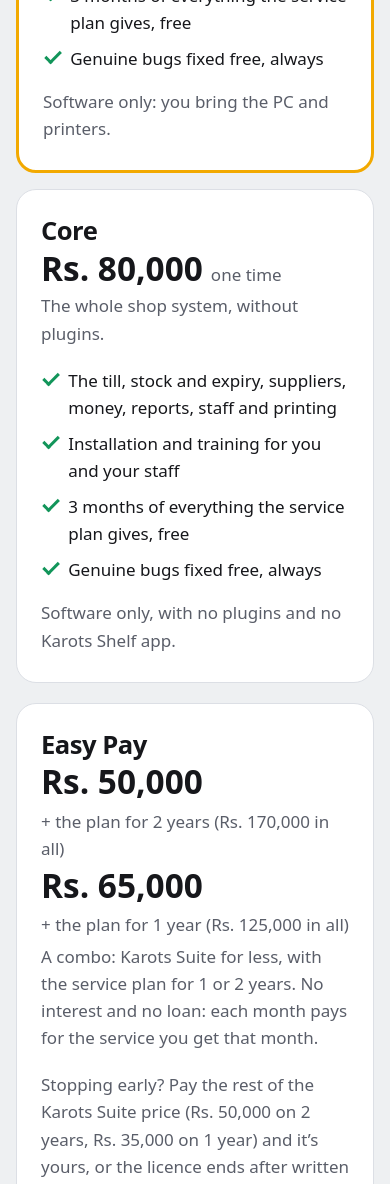
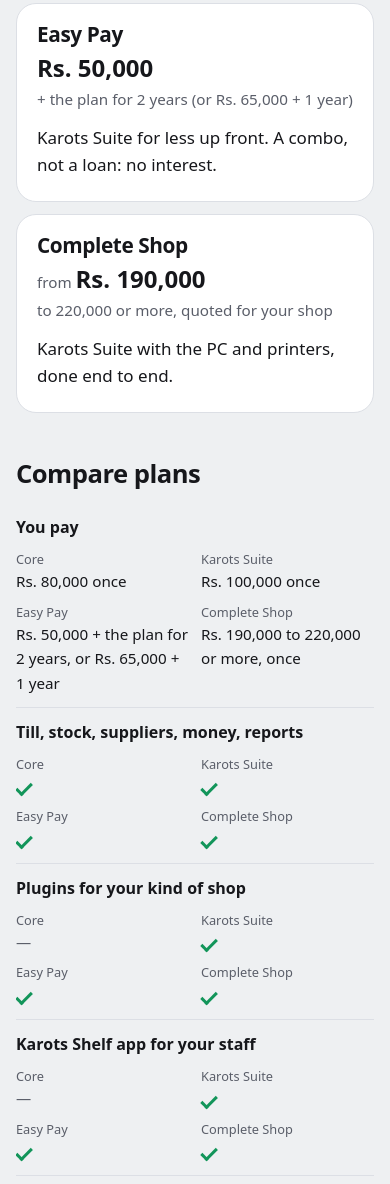
Before and after one commit to Adhnan23/karots-pos-site, an Astro site: page /pricing in a window 390 px wide. Shown: the part 816-2000 px from the top of the page. Built offline with nearby package versions, Linux system fonts and the light colour scheme; Astro itself is replaced by a stand-in of ours; a web font is replaced by a local one.

Commit message:
feat: pricing laid out for four plans — a row of price tags (Core, Karots Suite, Easy Pay, Complete Shop) and a Compare plans table (on a phone each row stacks with the plans labelled); the who-pays and requirements tables stack the same way

```diff
--- a/src/data/pricing.ts
+++ b/src/data/pricing.ts
@@ -1,55 +1,33 @@
 // Prices (user, 2026-11-22). The one place the site's figures live: the pricing page, the FAQ, JSON-LD and llms.txt read them.
 export const PLANS = [
-  {
-    id: 'suite', name: 'Karots Suite', price: 100000, featured: true,
-    line: 'Everything, with the plugins your shop wants.',
-    without: 'Software only: you bring the PC and printers.',
-    gets: ['Everything in Core', 'The plugins your kind of shop wants', 'Karots Shelf, the app your staff use to put products in'],
-  },
-  {
-    id: 'core', name: 'Core', price: 80000, featured: false,
-    line: 'The whole shop system, without plugins.',
-    gets: ['The till, stock and expiry, suppliers, money, reports, staff and printing'],
-    without: 'Software only, with no plugins and no Karots Shelf app.',
-  },
+  { id: 'suite', name: 'Karots Suite', price: 100000 },
+  { id: 'core', name: 'Core', price: 80000 },
 ]
 
-/** A combo, not credit (user, 2026-11-24): Karots Suite at a lower price with 2 years of the service plan; no interest. */
-export const EASY_PAY = {
-  name: 'Easy Pay',
-  options: [
-    { months: 24, start: 50000, total: 170000, rest: 50000 },
-    { months: 12, start: 65000, total: 125000, rest: 35000 },
-  ],
-  line: 'A combo: Karots Suite for less, with the service plan for 1 or 2 years. No interest and no loan: each month pays for the service you get that month.',
-  gets: [
-    'Everything in Karots Suite',
-    'The service plan for the whole time: support, upgrades, small changes and cloud backup',
-    'Rs. 5,000 a month or Rs. 60,000 a year',
-    'After that the licence is fully yours; keep the plan if you like',
-    'Genuine bugs fixed free, always',
-  ],
-  note: 'Stopping early? Pay the rest of the Karots Suite price (Rs. 50,000 on 2 years, Rs. 35,000 on 1 year) and it’s yours, or the licence ends after written notice. Your data always stays yours.',
-}
+/** The four ways to buy (user, 2026-11-22 and 2026-11-24). Karots Suite and Core are software only. */
+export const TIERS = [
+  { id: 'core', name: 'Core', price: 'Rs. 80,000', unit: 'one time', for: 'The till, stock, suppliers, money and reports. Software only, no plugins.' },
+  { id: 'suite', name: 'Karots Suite', price: 'Rs. 100,000', unit: 'one time', for: 'Everything, with the plugins your kind of shop wants. Software only.', featured: true },
+  { id: 'easy', name: 'Easy Pay', price: 'Rs. 50,000', unit: '+ the plan for 2 years (or Rs. 65,000 + 1 year)', for: 'Karots Suite for less up front. A combo, not a loan: no interest.' },
+  { id: 'complete', name: 'Complete Shop', price: 'Rs. 190,000', unit: 'to 220,000 or more, quoted for your shop', from: true, for: 'Karots Suite with the PC and printers, done end to end.' },
+] as const
 
-/** Karots Suite with the hardware (user, 2026-11-24): quoted per shop, the price moves with the hardware chosen. */
-export const COMPLETE = {
-  name: 'Complete Shop', from: 190000, to: 220000,
-  line: 'Karots Suite with the hardware, done end to end: we buy it, set it all up at your shop and hand it over ready to sell.',
-  gets: [
-    'Everything in Karots Suite',
-    'A PC set up for your shop',
-    'Receipt and label printing: one 2-in-1 printer, or two separate printers',
-    'A barcode scanner and a cash drawer, if you want them',
-    'Installation and training for you and your staff',
-    '6 months of everything the service plan gives, free',
-    '6 months’ warranty on the hardware we supply: if it breaks, we sort it out',
-  ],
-  note: 'The price depends on what you choose: the PC, one printer or two, a scanner, a cash drawer. Extra cashier PCs and other hardware add to it. We quote your shop before anything is bought. Putting your products in is extra, at the same Rs. 10 a product.',
-}
+/** The comparison: true = included, false = not, text = what it is. Columns follow TIERS. */
+export const COMPARE: { what: string; cells: (string | boolean)[] }[] = [
+  { what: 'You pay', cells: ['Rs. 80,000 once', 'Rs. 100,000 once', 'Rs. 50,000 + the plan for 2 years, or Rs. 65,000 + 1 year', 'Rs. 190,000 to 220,000 or more, once'] },
+  { what: 'Till, stock, suppliers, money, reports', cells: [true, true, true, true] },
+  { what: 'Plugins for your kind of shop', cells: [false, true, true, true] },
+  { what: 'Karots Shelf app for your staff', cells: [false, true, true, true] },
+  { what: 'Installation and training', cells: [true, true, true, true] },
+  { what: 'Service plan included', cells: ['First 3 months', 'First 3 months', 'The whole 1 or 2 years', 'First 6 months'] },
+  { what: 'Genuine bugs fixed free, always', cells: [true, true, true, true] },
+  { what: 'PC, printers, scanner, cash drawer', cells: ['You bring them', 'You bring them', 'You bring them', 'We supply and set them up'] },
+  { what: 'Hardware warranty from us', cells: [false, false, false, '6 months'] },
+  { what: 'The licence is fully yours', cells: ['At once', 'At once', 'After the 1 or 2 years', 'At once'] },
+]
 
-/** What every shop gets with either plan. */
-export const INCLUDED = ['Installation and training for you and your staff', '3 months of everything the service plan gives, free', 'Genuine bugs fixed free, always']
+/** Stopping Easy Pay early: the rest of the Karots Suite price. */
+export const EASY_REST = { twoYears: 50000, oneYear: 35000 }
 
 /** A Core shop moving up to Karots Suite pays the difference. */
 export const CORE_TO_SUITE = 20000
--- a/src/pages/pricing.astro
+++ b/src/pages/pricing.astro
@@ -2,7 +2,7 @@
 import Base from '../layouts/Base.astro'
 import Button from '../components/Button.astro'
 import { CONTACT } from '../data/site'
-import { CASHIER_PC, COMPLETE, CORE_TO_SUITE, EASY_PAY, DISK_YEAR, INCLUDED, PLANS, PRODUCT_ENTRY, REQUIREMENTS, SERVICE, WHO_PAYS, rs } from '../data/pricing'
+import { CASHIER_PC, COMPARE, CORE_TO_SUITE, DISK_YEAR, EASY_REST, PRODUCT_ENTRY, REQUIREMENTS, SERVICE, TIERS, WHO_PAYS, rs } from '../data/pricing'
 import { softwareApplication } from '../lib/jsonld'
 ---
 <Base title="Pricing — Karots Suite" description={`Karots Suite ${rs(100000)} or Core ${rs(80000)}, once. Bugs fixed free, always; 3 months of the service plan free, then ${rs(SERVICE.monthly)} a month if you want it.`} path="/pricing/" jsonLd={[softwareApplication(Astro.site!)]}>
@@ -10,44 +10,44 @@ import { softwareApplication } from '../lib/jsonld'
     <h1>Pricing</h1>
     <p class="lede">Pay once for the software, and it is yours to use for as long as you like. Genuine bugs are fixed free, always. After your first 3 months, the service plan brings support, upgrades and cloud backup if you want them.</p>
 
-    <div class="plans">
-      {PLANS.map((p) => (
-        <section class:list={['plan', { featured: p.featured }]} aria-labelledby={`plan-${p.id}`}>
-          <h2 id={`plan-${p.id}`}>{p.name}</h2>
-          <p class="price"><span class="n">{rs(p.price)}</span> <span class="once">one time</span></p>
-          <p class="line">{p.line}</p>
-          <ul>
-            {[...p.gets, ...INCLUDED].map((g) => <li>{g}</li>)}
-          </ul>
-          {p.without && <p class="without">{p.without}</p>}
-        </section>
+    <ol class="tiers" aria-label="Plans">
+      {TIERS.map((t) => (
+        <li class:list={['tier', { featured: 'featured' in t && t.featured }]}>
+          <h2>{t.name}</h2>
+          <p class="tag">{'from' in t && t.from && <span class="unit">from </span>}<span class="n">{t.price}</span></p>
+          <p class="unit">{t.unit}</p>
+          <p class="for">{t.for}</p>
+        </li>
       ))}
-    </div>
+    </ol>
 
-    <section class="plan complete" aria-labelledby="plan-easy">
-      <div>
-        <h2 id="plan-easy">{EASY_PAY.name}</h2>
-        {EASY_PAY.options.map((o) => (
-          <p class="price"><span class="n">{rs(o.start)}</span> <span class="once">+ the plan for {o.months / 12 === 1 ? '1 year' : `${o.months / 12} years`} ({rs(o.total)} in all)</span></p>
-        ))}
-        <p class="line">{EASY_PAY.line}</p>
-        <p class="without">{EASY_PAY.note}</p>
+    <section class="block" aria-labelledby="compare">
+      <h2 id="compare">Compare plans</h2>
+      <div class="scroll" tabindex="0" aria-label="Plan comparison, scrolls sideways on a phone">
+        <table class="compare stack">
+          <colgroup><col class="what" />{TIERS.map(() => <col />)}</colgroup>
+          <thead><tr><th></th>{TIERS.map((t) => <th scope="col" class:list={{ hl: t.id === 'suite' }}>{t.name}</th>)}</tr></thead>
+          <tbody>
+            {COMPARE.map((r) => (
+              <tr>
+                <th scope="row">{r.what}</th>
+                {r.cells.map((c, i) => (
+                  <td class:list={{ hl: TIERS[i].id === 'suite' }} data-label={TIERS[i].name}>
+                    {c === true ? <span class="yes" role="img" aria-label="Yes"></span> : c === false ? <span class="no" aria-label="No">—</span> : c}
+                  </td>
+                ))}
+              </tr>
+            ))}
+          </tbody>
+        </table>
       </div>
-      <ul>{EASY_PAY.gets.map((g) => <li>{g}</li>)}</ul>
+      <ul class="know">
+        <li><b>Karots Suite and Core are the software only:</b> you bring your own PC and printers, and their faults are for their seller’s warranty.</li>
+        <li><b>Easy Pay</b> is a combo, not a loan: each month pays for the service you get that month. It comes to Rs. 170,000 in all over 2 years, or Rs. 125,000 over 1 year. Stopping early? Pay the rest of the Karots Suite price ({rs(EASY_REST.twoYears)} on 2 years, {rs(EASY_REST.oneYear)} on 1 year) and it’s yours, or the licence ends after written notice. Your data always stays yours.</li>
+        <li><b>Complete Shop</b> is done end to end: we buy the hardware, set it all up and hand it over ready to sell. The price moves with what you choose (the PC, one 2-in-1 printer or two separate ones, a scanner, a cash drawer) and with extra cashier PCs. We quote your shop before anything is bought. If the hardware we supply breaks in the first 6 months, we sort it out.</li>
+        <li><b>Putting your products in</b> is {rs(PRODUCT_ENTRY)} a product on any plan. Started with Core? Move up to Karots Suite for {rs(CORE_TO_SUITE)}; a Karots Suite shop adds plugins later for free.</li>
+      </ul>
     </section>
-
-    <section class="plan complete" aria-labelledby="plan-complete">
-      <div>
-        <h2 id="plan-complete">{COMPLETE.name}</h2>
-        <p class="price"><span class="once">from</span> <span class="n">{rs(COMPLETE.from)}</span> <span class="once">to {rs(COMPLETE.to)} or more, quoted for your shop</span></p>
-        <p class="line">{COMPLETE.line}</p>
-        <p class="without">{COMPLETE.note}</p>
-      </div>
-      <ul>{COMPLETE.gets.map((g) => <li>{g}</li>)}</ul>
-    </section>
-
-    <p class="entry">Karots Suite and Core are the software only: you bring your own PC and printers, and their faults are for their seller’s warranty.
-      Want us to put your products in? <b>{rs(PRODUCT_ENTRY)} a product.</b> Started with Core? Move up to Karots Suite for <b>{rs(CORE_TO_SUITE)}</b>; a Karots Suite shop adds plugins later for free.</p>
 
     <section class="service" aria-labelledby="service">
       <div>
@@ -63,10 +63,10 @@ import { softwareApplication } from '../lib/jsonld'
     <section class="block" aria-labelledby="who-pays">
       <h2 id="who-pays">Who pays for what</h2>
       <div class="scroll">
-        <table>
+        <table class="stack">
           <thead><tr><th></th><th>First 3 months (6 with Complete Shop)</th><th>With the plan</th><th>Without a plan</th></tr></thead>
           <tbody>
-            {WHO_PAYS.map((r) => <tr><th scope="row">{r.what}</th><td>{r.first}</td><td>{r.plan}</td><td>{r.none}</td></tr>)}
+            {WHO_PAYS.map((r) => <tr><th scope="row">{r.what}</th><td data-label="First 3 months">{r.first}</td><td data-label="With the plan">{r.plan}</td><td data-label="Without a plan">{r.none}</td></tr>)}
           </tbody>
         </table>
       </div>
@@ -93,7 +93,7 @@ import { softwareApplication } from '../lib/jsonld'
       <h2 id="pc">System requirements</h2>
       <p class="sub">The main PC, the one that runs Karots Suite:</p>
       <div class="scroll">
-        <table class="req">
+        <table class="req stack">
           <thead><tr><th></th><th>Minimum</th><th>Recommended</th></tr></thead>
           <tbody>
             {REQUIREMENTS.map((r) => <tr><th scope="row">{r.what}</th><td data-label="Minimum">{r.min}</td><td data-label="Recommended">{r.rec}</td></tr>)}
@@ -117,24 +117,36 @@ import { softwareApplication } from '../lib/jsonld'
 <style>
   .page { padding-block: 2.5rem 4rem }
   .lede { margin-bottom: 2.5rem }
-  .plans { display: grid; gap: 1rem; margin-bottom: 1.25rem }
-  .plan { padding: 1.75rem 1.5rem; border-radius: var(--r-tile); background-color: var(--surface); border: 1px solid var(--line) }
-  .featured { border: 3px solid var(--saffron) }
-  .complete { display: grid; gap: 1.25rem 3rem; margin-bottom: 1.25rem }
-  @media (min-width: 860px) { .complete { grid-template-columns: 1fr 1.2fr; align-items: start } }
-  .plan h2, .service h2 { font-size: 1.6rem; margin-bottom: 0.35rem }
+  .tiers { list-style: none; margin: 0 0 3rem; padding: 0; display: grid; gap: 0.75rem }
+  .tier { padding: 1.25rem 1.25rem 1.4rem; border-radius: var(--r-tile); background-color: var(--surface); border: 1px solid var(--line); display: grid; align-content: start; gap: 0.2rem }
+  .tier.featured { border: 3px solid var(--saffron) }
+  .tier h2 { font-size: 1.3rem; margin: 0 0 0.4rem }
+  .tag { margin: 0 }
+  .tier .n { font-size: clamp(1.5rem, 1.2rem + 1vw, 1.9rem); white-space: nowrap }
+  .unit { margin: 0; color: var(--muted); font-size: 0.95rem }
+  .for { margin: 0.6rem 0 0 }
+  @media (min-width: 640px) { .tiers { grid-template-columns: 1fr 1fr } }
+  @media (min-width: 1100px) { .tiers { grid-template-columns: repeat(4, 1fr) } }
+  .compare { min-width: 44rem; table-layout: fixed }
+  .compare col.what { width: 13rem }
+  .compare thead th { color: var(--ink); font-family: var(--display); font-stretch: 115%; font-weight: 800; font-size: 1.05rem }
+  .compare tbody th { position: sticky; left: 0; background-color: var(--bg) }
+  .compare .hl { background-color: var(--saffron-soft) }
+  .yes { display: inline-block; width: 1rem; height: 0.55rem; margin-top: 0.3em; border-left: 3px solid var(--paid); border-bottom: 3px solid var(--paid); transform: rotate(-45deg) }
+  .no { color: var(--muted) }
+  .know { margin-top: 1.5rem }
+  .service h2 { font-size: 1.6rem; margin-bottom: 0.35rem }
   .price { margin: 0 0 0.25rem; display: flex; align-items: baseline; flex-wrap: wrap; gap: 0.5rem }
   .n { font-family: var(--display); font-stretch: 115%; font-weight: 800; font-size: clamp(2rem, 1.6rem + 2vw, 2.8rem); line-height: 1.1 }
-  .once, .alt, .line { color: var(--muted) }
-  .line { margin-bottom: 1.25rem }
+  .once, .alt { color: var(--muted) }
   ul { list-style: none; margin: 0; padding: 0; display: grid; gap: 0.55rem }
   li { padding-left: 1.7rem; position: relative }
   li::before {
     content: ''; position: absolute; left: 0.1rem; top: 0.35em; width: 1rem; height: 0.55rem;
     border-left: 3px solid var(--paid); border-bottom: 3px solid var(--paid); transform: rotate(-45deg);
   }
-  .without { margin: 1rem 0 0; color: var(--muted) }
-  .entry { margin: 0 0 2.5rem; padding: 1rem 1.25rem; border-radius: var(--r-btn); background-color: var(--saffron-soft); max-width: none }
+  .tier { padding-left: 1.25rem }
+  .tier::before { content: none }
   .service { display: grid; gap: 1.25rem 3rem; padding: 1.75rem 1.5rem; border-radius: var(--r-tile); background-color: var(--ink); color: var(--bg); margin-bottom: 2.5rem }
   .service .once, .service .alt { color: color-mix(in srgb, var(--bg) 70%, transparent) }
   .service .alt { margin: 0 }
@@ -146,21 +158,21 @@ import { softwareApplication } from '../lib/jsonld'
   .scroll { overflow-x: auto }
   table { border-collapse: collapse; width: 100% }
   th, td { text-align: left; padding: 0.6rem 0.75rem; border-bottom: 1px solid var(--line); vertical-align: top; overflow-wrap: anywhere }
-  @media (max-width: 600px) { table { font-size: 0.85rem } th, td { padding: 0.5rem 0.3rem } }
   thead th { font-size: 0.95rem; color: var(--muted) }
   tbody th { font-weight: 600 }
   .small { color: var(--muted); font-size: 0.95rem }
   .sub { margin: 0 0 0.75rem }
   .req tbody th { width: 9rem }
   @media (max-width: 600px) {
-    .req thead { display: none }
-    .req tr { display: grid; grid-template-columns: 1fr 1fr; gap: 0 0.75rem; padding: 0.6rem 0; border-bottom: 1px solid var(--line) }
-    .req tbody th { grid-column: 1 / -1; width: auto; border: 0; padding: 0 0 0.3rem; font-size: 1rem }
-    .req td { border: 0; padding: 0 }
-    .req td::before { content: attr(data-label); display: block; font-size: 0.8rem; color: var(--muted) }
+    .stack, .compare { min-width: 0; table-layout: auto }
+    .stack colgroup, .stack thead { display: none }
+    .stack tr { display: grid; grid-template-columns: 1fr 1fr; gap: 0.5rem 0.75rem; padding: 0.75rem 0; border-bottom: 1px solid var(--line) }
+    .stack tbody th { position: static; grid-column: 1 / -1; width: auto; border: 0; padding: 0; font-size: 1rem; background: none }
+    .stack td { border: 0; padding: 0; font-size: 0.95rem; overflow-wrap: normal }
+    .stack td::before { content: attr(data-label); display: block; font-size: 0.8rem; color: var(--muted) }
+    .stack .hl { background: none }
   }
   @media (min-width: 860px) {
-    .plans { grid-template-columns: 1fr 1fr }
     .service { grid-template-columns: 1fr 1.4fr; align-items: center }
   }
 </style>
```
Also changed, not shown: test/dist.test.ts (+1 -1 lines).
